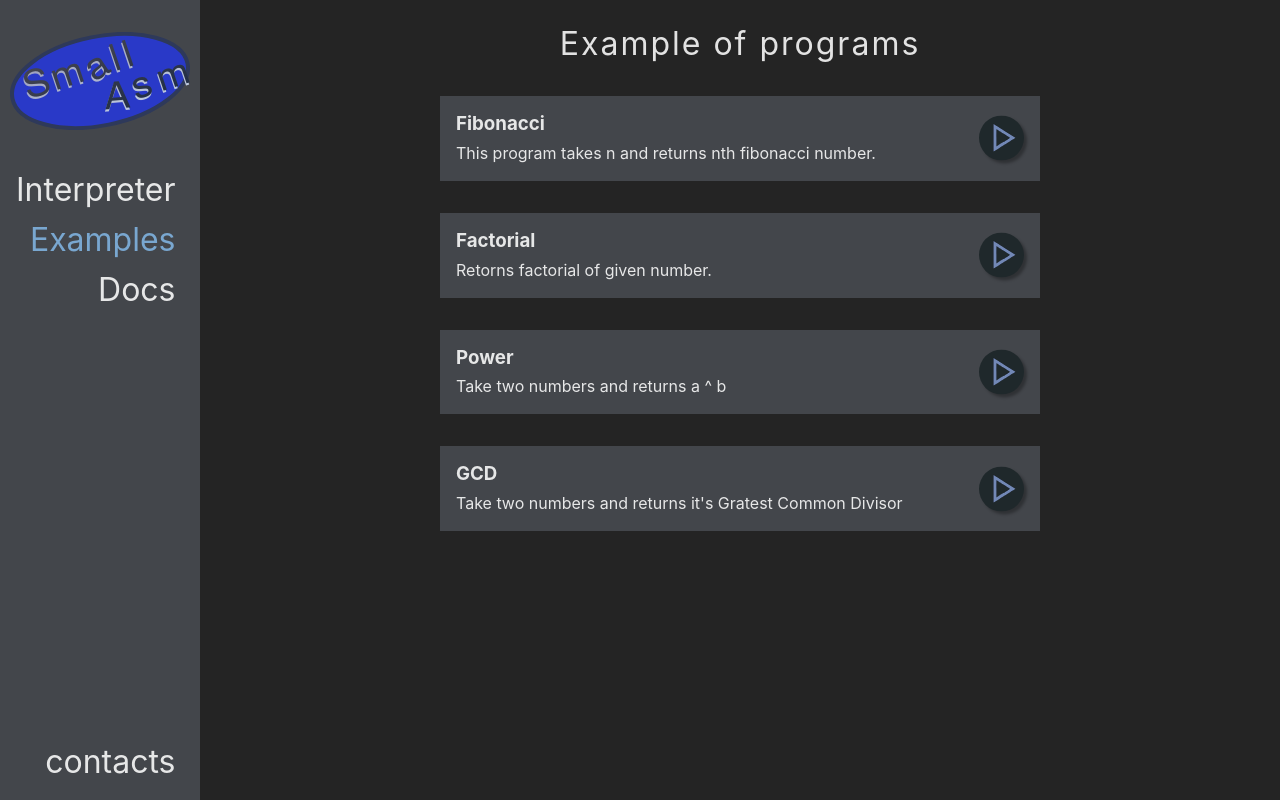
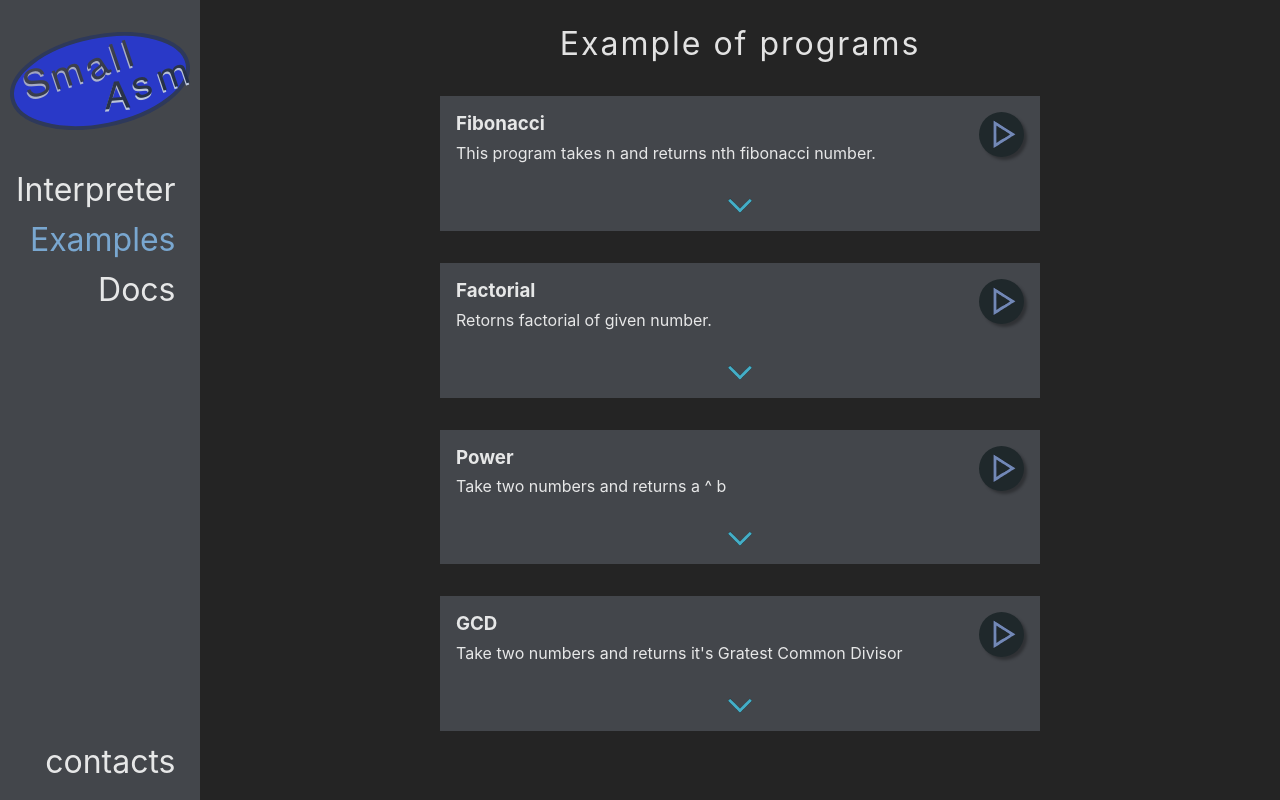
Before and after one commit to french-fries-with-pepper/smallAsm, a React (Vite) app: page /Examples in a window 1280 px wide. Built offline with nearby package versions, Linux system fonts and the light colour scheme.

Commit message:
feat: add more styling in examples component. add blocks of code

```diff
--- a/src/components/examples/examples.css
+++ b/src/components/examples/examples.css
@@ -1,6 +1,8 @@
 .examples {
   width: calc(100% - var(--headerWidth));
   padding: 2rem;
+  max-height: 100vh;
+  overflow-y: scroll;
 }
 .examples__header {
   width: 100%;
@@ -19,18 +21,21 @@
   position: relative;
   background-color: rgb(67, 70, 75);
   margin-bottom: 2rem;
-  padding: 1rem;
 }
 .examples__name {
+  padding-top: 1rem;
+  padding-left: 1rem;
   padding-bottom: 0.3rem;
+}
+.examples__desc {
+  padding-bottom: 1rem;
+  padding-left: 1rem;
 }
 .examples__runBtn {
   position: absolute;
-  top: 50%;
-  transform: translateY(-50%);
+  top: 1rem;
   border: none;
   border-radius: 50%;
-  bottom: 1rem;
   right: 1rem;
   font-size: 0;
   width: 45px;
@@ -46,3 +51,40 @@
   box-shadow: none;
   transition: all 0.2s ease;
 }
+.examples__code {
+  max-height: 0;
+  overflow: hidden;
+  position: relative;
+  background-color: rgb(76, 81, 89);
+  padding-left: 1rem;
+  overflow-x: scroll;
+}
+.examples__expandBtn {
+  display: block;
+  width: 50px;
+  height: 50px;
+  border-radius: 50%;
+  font-size: 0;
+  background-image: url("../../assets/expand.svg");
+  background-repeat: no-repeat;
+  background-position: center;
+  border: none;
+  background-color: inherit;
+  margin: 0 auto;
+  transition: all 0.5s ease;
+}
+.examples__expandBtn:hover {
+  cursor: pointer;
+}
+.examples__expandBtn--hide {
+  transform: rotate(180deg);
+  transition: all 0.25s ease;
+}
+.examples__code--shown {
+  height: fit-content;
+  max-height: 3000px;
+  transition: all 0.5s linear;
+  margin-top: 1rem;
+  padding-top: 1rem;
+  padding-bottom: 1rem;
+}
--- a/src/components/examples/examples.jsx
+++ b/src/components/examples/examples.jsx
@@ -1,11 +1,24 @@
 import { useDispatch } from "react-redux";
 import { useNavigate } from "react-router-dom";
+import { useState } from "react";
 import "./examples.css";
 import { fib, fact, pow, gcd } from "./programs";
 
 function Examples() {
   const dispatch = useDispatch();
   const navigate = useNavigate();
+  const [shown, setShown] = useState({
+    fib: false,
+    fact: false,
+    pow: false,
+    gcd: false,
+  });
+
+  const toggleShown = (el) => {
+    const newShown = { ...shown };
+    newShown[el] = !newShown[el];
+    setShown(newShown);
+  };
 
   const changeCode = (code) => {
     dispatch({ type: "changed", payload: code });
@@ -28,6 +41,27 @@ function Examples() {
           >
             try
           </button>
+          <button
+            className={
+              shown.fib
+                ? "examples__expandBtn examples__expandBtn--hide"
+                : "examples__expandBtn"
+            }
+            onClick={() => {
+              toggleShown("fib");
+            }}
+          >
+            expand
+          </button>
+          <pre
+            className={
+              shown.fib
+                ? "examples__code examples__code--shown"
+                : "examples__code"
+            }
+          >
+            {fib}
+          </pre>
         </li>
         <li className="examples__item">
           <h3 className="examples__name">Factorial</h3>
@@ -41,6 +75,27 @@ function Examples() {
           >
             try
           </button>
+          <button
+            className={
+              shown.fact
+                ? "examples__expandBtn examples__expandBtn--hide"
+                : "examples__expandBtn"
+            }
+            onClick={() => {
+              toggleShown("fact");
+            }}
+          >
+            expand
+          </button>
+          <pre
+            className={
+              shown.fact
+                ? "examples__code examples__code--shown"
+                : "examples__code"
+            }
+          >
+            {fact}
+          </pre>
         </li>
         <li className="examples__item">
           <h3 className="examples__name">Power</h3>
@@ -54,6 +109,27 @@ function Examples() {
           >
             try
           </button>
+          <button
+            className={
+              shown.pow
+                ? "examples__expandBtn examples__expandBtn--hide"
+                : "examples__expandBtn"
+            }
+            onClick={() => {
+              toggleShown("pow");
+            }}
+          >
+            expand
+          </button>
+          <pre
+            className={
+              shown.pow
+                ? "examples__code examples__code--shown"
+                : "examples__code"
+            }
+          >
+            {pow}
+          </pre>
         </li>
         <li className="examples__item">
           <h3 className="examples__name">GCD</h3>
@@ -69,6 +145,27 @@ function Examples() {
           >
             try
           </button>
+          <button
+            className={
+              shown.gcd
+                ? "examples__expandBtn examples__expandBtn--hide"
+                : "examples__expandBtn"
+            }
+            onClick={() => {
+              toggleShown("gcd");
+            }}
+          >
+            expand
+          </button>
+          <pre
+            className={
+              shown.gcd
+                ? "examples__code examples__code--shown"
+                : "examples__code"
+            }
+          >
+            {gcd}
+          </pre>
         </li>
       </ul>
     </main>
```
Also changed, not shown: src/assets/expand.svg (added).
